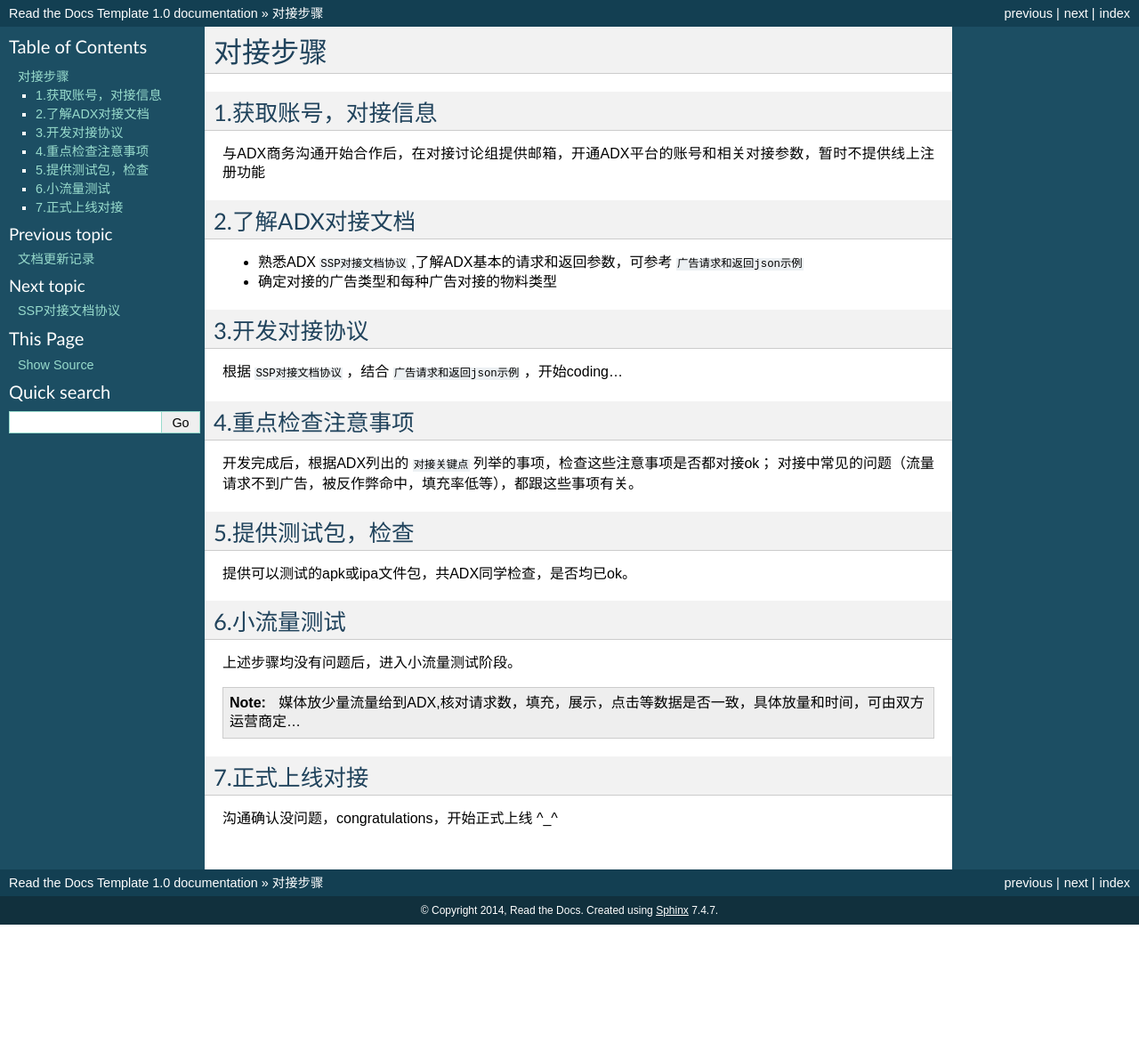
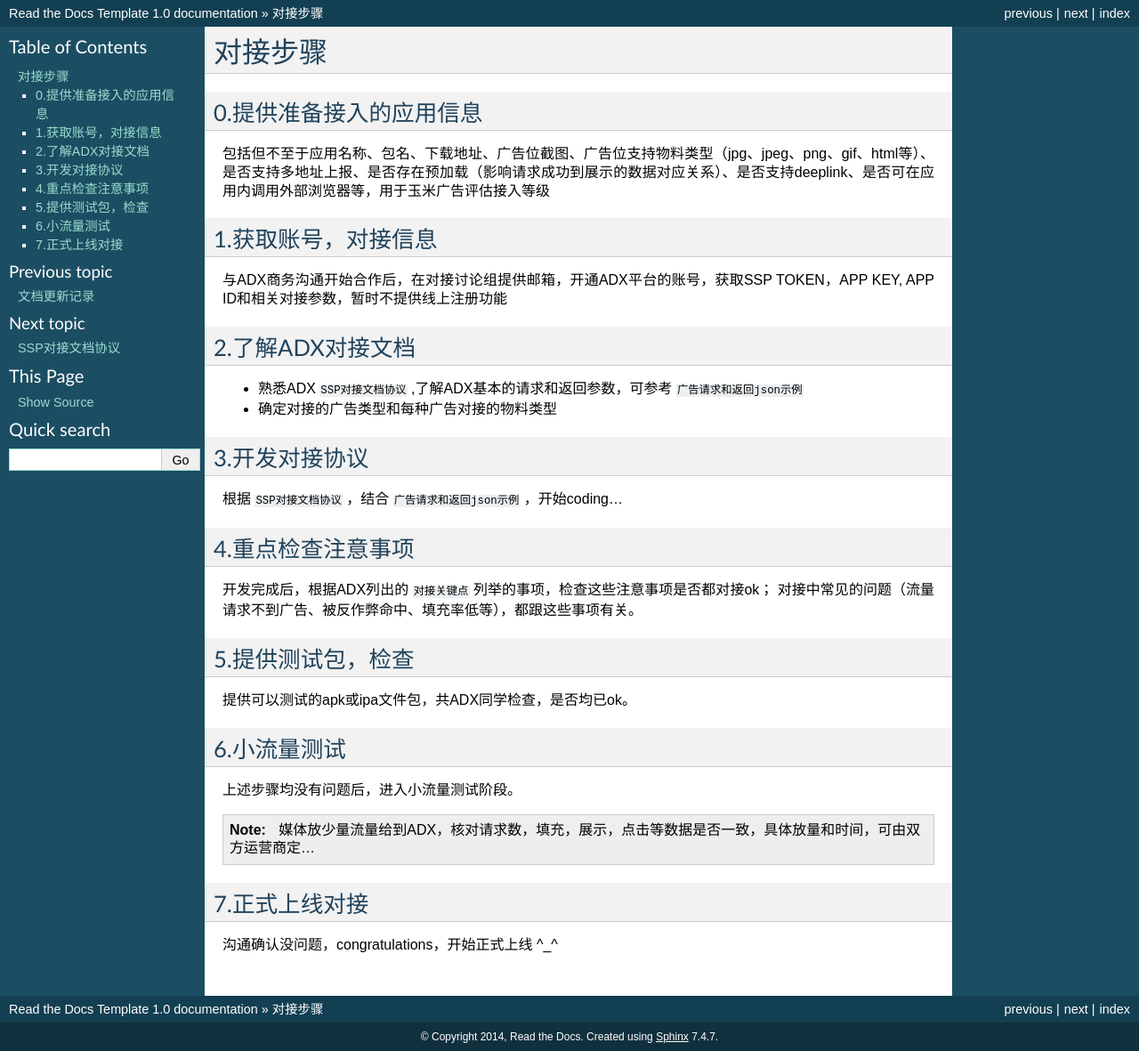
Before and after one commit to yumimobi/adx_ssp_doc, a Sphinx documentation site: the page built from docs/a-process.rst, in a window 1280 px wide. Shown: the whole page at 89% size. Built offline with Sphinx 7.4.7, drawn with Linux system fonts in a browser that asks for light colours; before the commit the page ends 1039 px from its top, so only the background shows below that.

Commit message:
添加接入前提供媒体信息

```diff
--- a/docs/a-process.rst
+++ b/docs/a-process.rst
@@ -1,10 +1,14 @@
 对接步骤
 ==================
+
+0.提供准备接入的应用信息
+------------------
+包括但不至于应用名称、包名、下载地址、广告位截图、广告位支持物料类型（jpg、jpeg、png、gif、html等）、是否支持多地址上报、是否存在预加载（影响请求成功到展示的数据对应关系）、是否支持deeplink、是否可在应用内调用外部浏览器等，用于玉米广告评估接入等级
 
 1.获取账号，对接信息
 ------------------
 
-与ADX商务沟通开始合作后，在对接讨论组提供邮箱，开通ADX平台的账号和相关对接参数，暂时不提供线上注册功能
+与ADX商务沟通开始合作后，在对接讨论组提供邮箱，开通ADX平台的账号，获取SSP TOKEN，APP KEY, APP ID和相关对接参数，暂时不提供线上注册功能
 
 2.了解ADX对接文档
 --------------------
@@ -22,7 +26,7 @@
 ------------------
 
 开发完成后，根据ADX列出的 ``对接关键点`` 列举的事项，检查这些注意事项是否都对接ok；
-对接中常见的问题（流量请求不到广告，被反作弊命中，填充率低等），都跟这些事项有关。
+对接中常见的问题（流量请求不到广告、被反作弊命中、填充率低等），都跟这些事项有关。
 
 5.提供测试包，检查
 ------------------
@@ -34,7 +38,7 @@
 
 上述步骤均没有问题后，进入小流量测试阶段。
 
-.. note:: 媒体放少量流量给到ADX,核对请求数，填充，展示，点击等数据是否一致，具体放量和时间，可由双方运营商定...
+.. note:: 媒体放少量流量给到ADX，核对请求数，填充，展示，点击等数据是否一致，具体放量和时间，可由双方运营商定...
 
 
 7.正式上线对接
```
